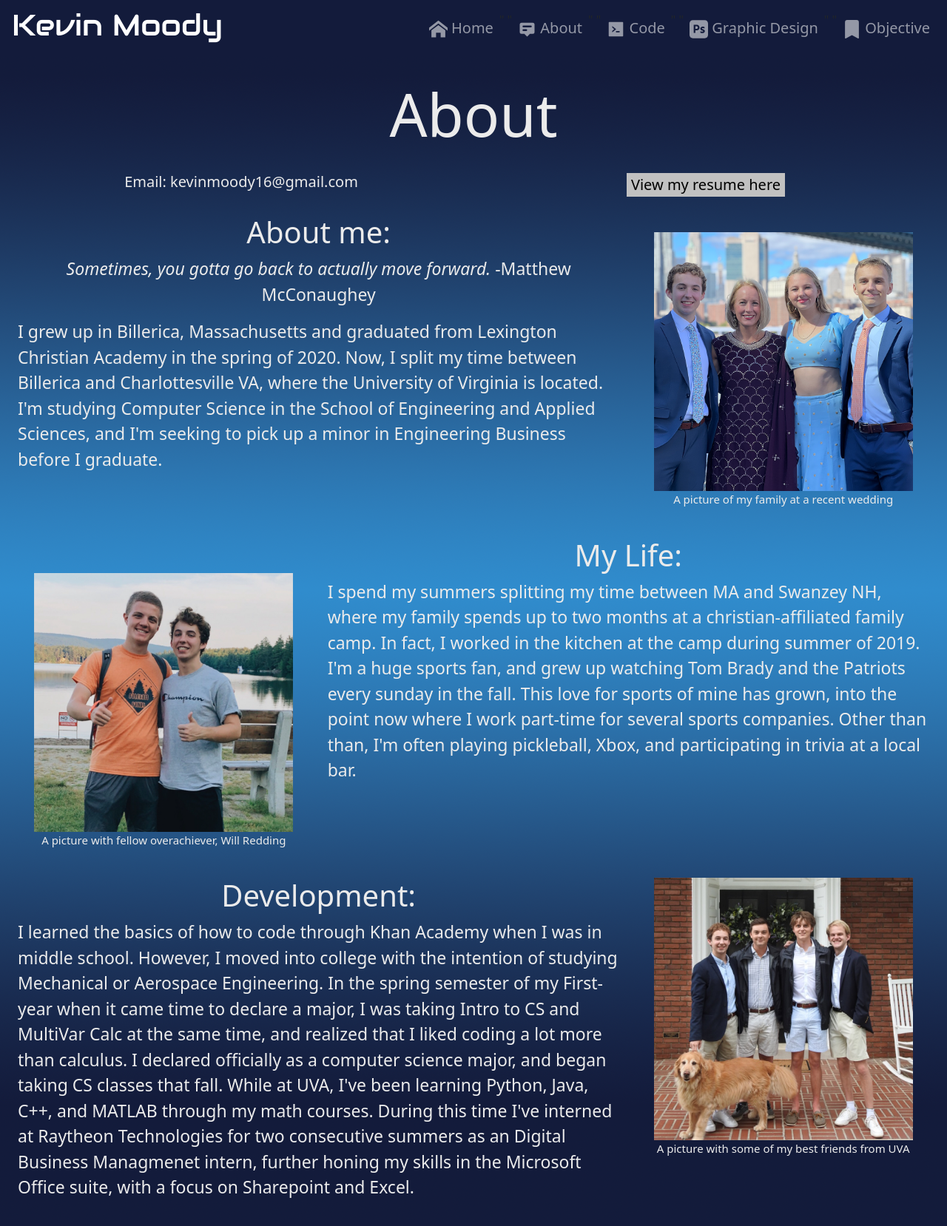
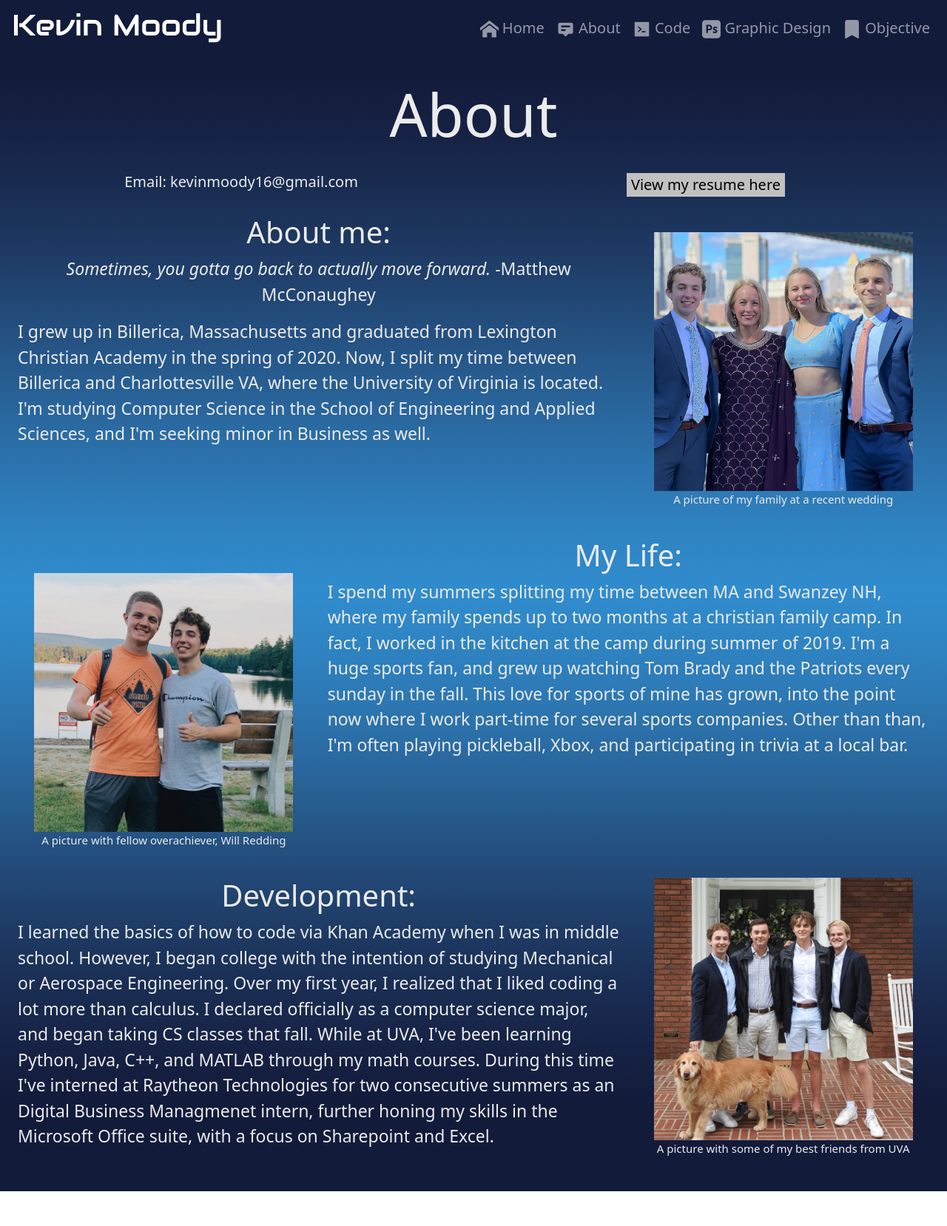
Before and after one commit to moodykevin/my-site, a React (Create React App) app: page /about in a window 1280 px wide. Shown: the top 1658 px of the page at 74% size. After the commit the page ends 1611 px from the top, so only its background shows below. Built offline with nearby package versions, Linux system fonts and the light colour scheme.

Commit message:
navbar fix, updated about

```diff
--- a/src/components/about.tsx
+++ b/src/components/about.tsx
@@ -33,8 +33,8 @@ const about = () => {
                             I grew up in Billerica, Massachusetts and graduated from Lexington Christian Academy
                             in the spring of 2020. Now, I split my time between Billerica and Charlottesville VA,
                             where the University of Virginia is located. I'm studying Computer Science in the
-                            School of Engineering and Applied Sciences, and I'm seeking to pick up a minor in
-                            Engineering Business before I graduate.
+                            School of Engineering and Applied Sciences, and I'm seeking minor in
+                            Business as well.
                         </p>
                     </Col>
                     <Col md="4">
@@ -59,7 +59,7 @@ const about = () => {
                         <h1 className="white">My Life:</h1>
                         <p className="white lefty about-text">
                             I spend my summers splitting my time between MA and Swanzey NH, where my family spends
-                            up to two months at a christian-affiliated family camp. In fact, I worked in the kitchen
+                            up to two months at a christian family camp. In fact, I worked in the kitchen
                             at the camp during summer of 2019. I'm a huge sports fan, and grew up watching Tom Brady
                             and the Patriots every sunday in the fall. This love for sports of mine has grown, into
                             the point now where I work part-time for several sports companies. Other than than, I'm often
@@ -72,10 +72,9 @@ const about = () => {
                     <Col md="8">
                         <h1 className="white">Development:</h1>
                         <p className="white lefty about-text">
-                            I learned the basics of how to code through Khan Academy when I was in middle school. However,
-                            I moved into college with the intention of studying Mechanical or Aerospace Engineering. In the spring
-                            semester of my First-year when it came time to declare a major, I was taking Intro to CS and MultiVar Calc
-                            at the same time, and realized that I liked coding a lot more than calculus. I declared officially as
+                            I learned the basics of how to code via Khan Academy when I was in middle school. However,
+                            I began college with the intention of studying Mechanical or Aerospace Engineering. Over my
+                            first year, I realized that I liked coding a lot more than calculus. I declared officially as
                             a computer science major, and began taking CS classes that fall. While at UVA, I've been
                             learning Python, Java, C++, and MATLAB through my math courses. During this time
                             I've interned at Raytheon Technologies for two consecutive summers as an Digital Business Managmenet intern,
--- a/src/components/banner.tsx
+++ b/src/components/banner.tsx
@@ -21,19 +21,19 @@ const Banner = () => {
                         <Nav.Link className="banner-link" href="/">
                             <ImHome size="25"/> Home
                         </Nav.Link>
-                        " "
+
                         <Nav.Link className="banner-link" href="/about">
                             <HiAnnotation size="25"/> About
                         </Nav.Link>
-                        " "
+
                         <Nav.Link className="banner-link" href="/code">
                             <AiFillCode size="25"/> Code
                         </Nav.Link>
-                        " "
+
                         <Nav.Link className="banner-link" href="/graphicdesign">
                             <SiAdobephotoshop size="25"/> Graphic Design
                         </Nav.Link>
-                        " "
+
                         <Nav.Link className="banner-link" href="/objective">
                             <BsFillBookmarkFill size="25"/> Objective
                         </Nav.Link>
--- a/src/components/code.tsx
+++ b/src/components/code.tsx
@@ -44,7 +44,8 @@ const code = () => {
                                     Django as an introduction to frameworks and software architectural patterns,
                                     and is deployed through Heroku.
                                 </h5>
-                                <a target="_blank" href="https://github.com/moodykevin/" ><AiFillGithub className="gh-link" size="50"/></a>
+                                <h5 className="white">This source code will be published at the end of the semester, in early December</h5>
+                                {/* <a target="_blank" href="https://github.com/moodykevin/" ><AiFillGithub className="gh-link" size="50"/></a> */}
                                 <a target="_blank" href="https://newlouslist-a-26.herokuapp.com/" ><AiOutlineLink className="gh-link" size="50"/></a>
 
                             </Col>
@@ -60,6 +61,7 @@ const code = () => {
                                     composed of a data path, opcode decoder, CPU, ALU, registers, and more. The
                                     computer was able to write and run programs using simplified machine language.
                                 </h5>
+                                <h5 className="white">To most effectively view these files, please view the "Assignment Report .docx" files</h5>
                                 <a target="_blank" href="https://github.com/moodykevin/digital_logic_design" ><AiFillGithub className="gh-link" size="50"/></a>
                             </Col>
                             <Col md="2"></Col>
@@ -74,8 +76,9 @@ const code = () => {
                                     trees, graphs, and more. During the semester, we learned x86 and even wrote snippets
                                     of machine code through an online simulator.
                                 </h5>
-                                <a target="_blank" href="https://github.com/moodykevin/prog_data_representation" ><AiFillGithub className="gh-link" size="50"/></a>
-
+                                <h5 className="white">
+                                    Please email me at kevinmoody16@gmail.com for access to this repo!
+                                </h5>
                             </Col>
                         </Row>
                     </Container>
--- a/src/components/graphicdesign.tsx
+++ b/src/components/graphicdesign.tsx
@@ -28,12 +28,12 @@ const graphicdesign = () => {
                         <h1 className="helloThere">Snapback Sports</h1>
                         <h4 className="white">
                             Snapback Sports is a sports-based social media platform that is seeking to create
-                            the next generation of sports fans. I was a loyal follower of Snapback until about 3
+                            the next generation of sports fans. I was a follower of Snapback until about 3
                             years ago, when I got an opportunity to showcase my talent to the CEO, Jack Settleman.
-                            I began officially freelancing in January of 2020. As the business has continued to grow
+                            I began working part-time in January of 2020. As the business has continued to grow
                             to a 7 figure revenue last year, my responsibilities have increased, to the point where
-                            I am generating about 50 graphics per week. Snapback Sports continues to grow, hiring new
-                            editors and talents. Most recently, I have been the leading the R&D of a new logo design.
+                            I'm now generating around 50 graphics per week. Snapback Sports continues to grow, hiring new
+                            editors and talents. Most recently, I have been the leading the R&D of a new logo and branding.
                         </h4>
                         <a href="https://www.snapbacksports.com/" ><AiOutlineLink className="gh-link" size="50"/></a>
                         <a href="https://www.youtube.com/c/SnapBackSportsbyJack" ><AiFillYoutube className="gh-link" size="50"/></a>
--- a/src/components/objective.tsx
+++ b/src/components/objective.tsx
@@ -41,11 +41,9 @@ const objective = () => {
             <Container fluid className="about-section">
                 <br></br>
                 <Row>
-                    <Col md="11">
                     <Animator animation={MoveIn(0, -500)}>
-                    <h1 className = "white-header-text" style = {{fontSize:'80px'}}>STATEMENT:</h1>
+                    <h1 className = "white-header-text" style = {{fontSize:'80px'}}>STATEMENT</h1>
                     </Animator>
-                    </Col>
                 </Row>
                 <br></br><br></br><br></br><br></br>
                 <Row>
```
